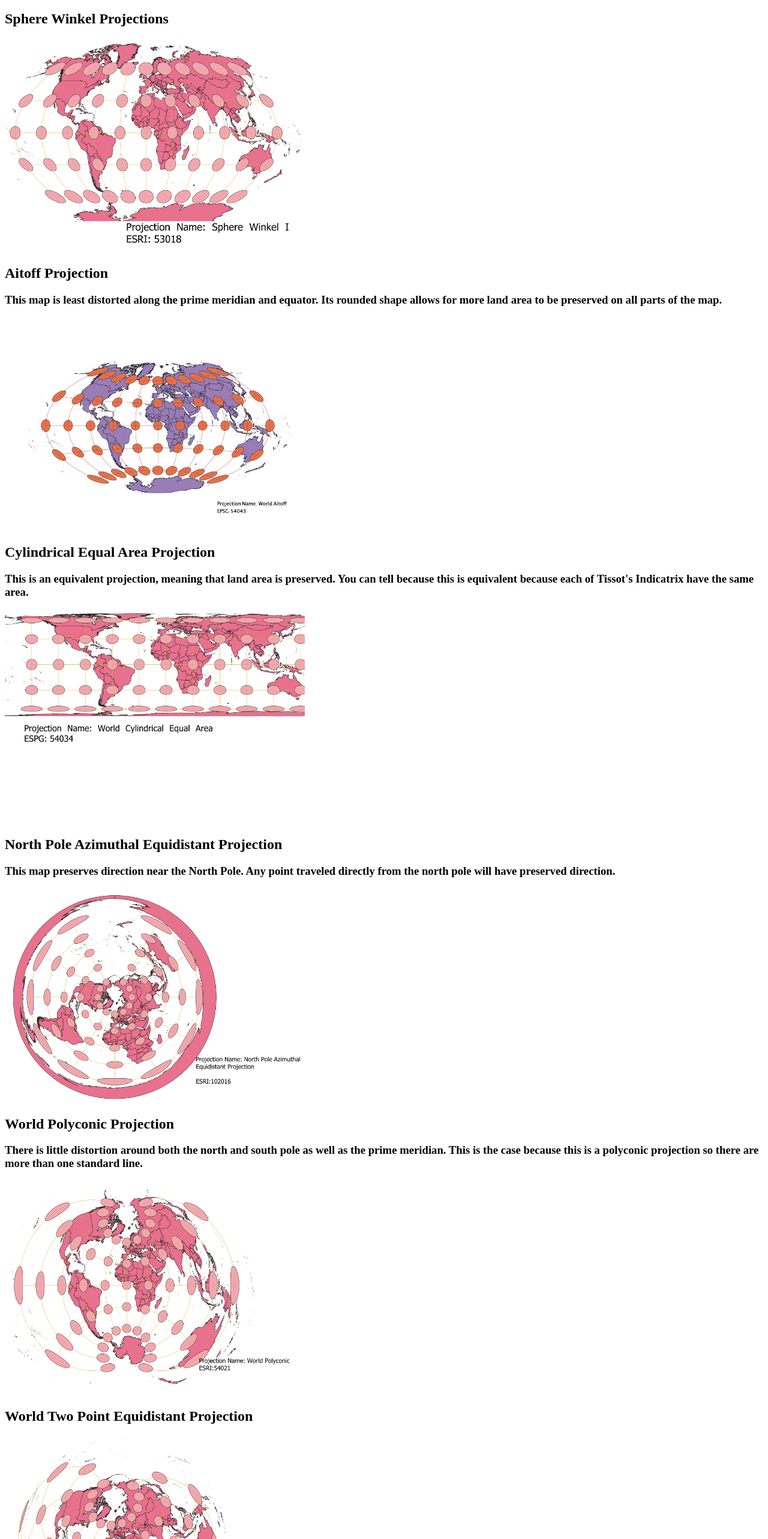
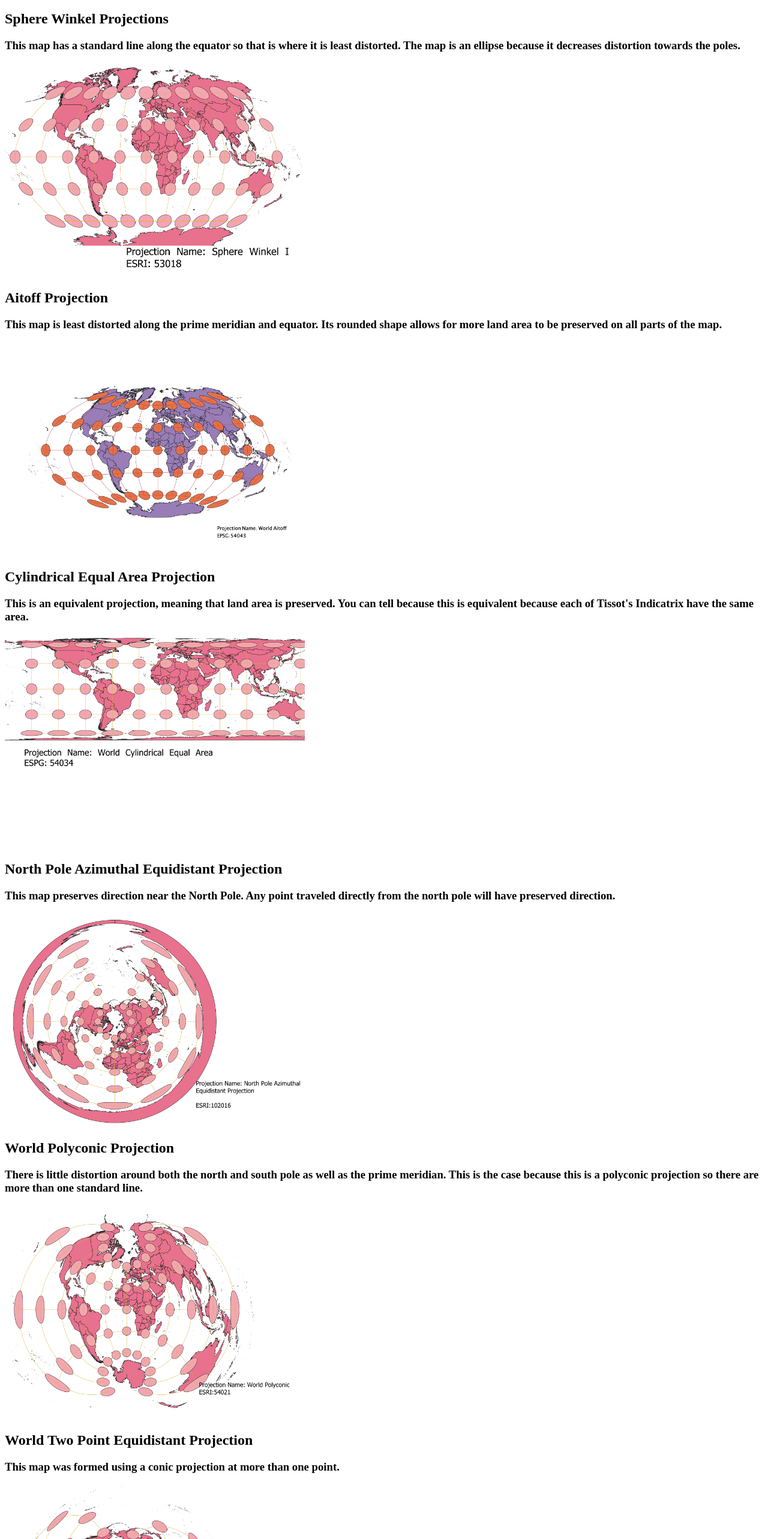
Before and after one commit to calebt321/HomeWork3, a plain HTML site: page index.html in a window 1280 px wide. Shown: the part 1199-3764 px from the top of the page at 60% size. Drawn offline with Linux system fonts and the light colour scheme; files whose address does not match are found by name.

Commit message:
Update index.html

```diff
--- a/index.html
+++ b/index.html
@@ -22,6 +22,7 @@
     <img src=".//maps/3857.png" alt="WGS84" width='500px'>
     </a>
     <h2>Sphere Winkel Projections</h2>
+    <h3>This map has a standard line along the equator so that is where it is least distorted. The map is an ellipse because it decreases distortion towards the poles.</h3>
     <a href=".//maps/53018.png">
     <img src=".//maps/53018.png" alt="WGS84" width='500px'>
     </a>
@@ -46,6 +47,7 @@
     <img src=".//maps/54021.png" alt="WGS84" width='500px'>
     </a>
     <h2>World Two Point Equidistant Projection</h2>
+    <h3>This map was formed using a conic projection at more than one point.</h3>
     <a href=".//maps/54031.png">
     <img src=".//maps/54031.png" alt="WGS84" width='500px'>
     <p></p>
```
